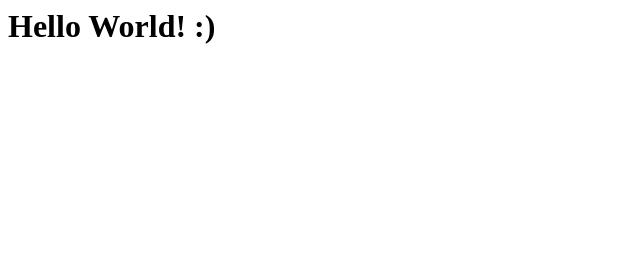
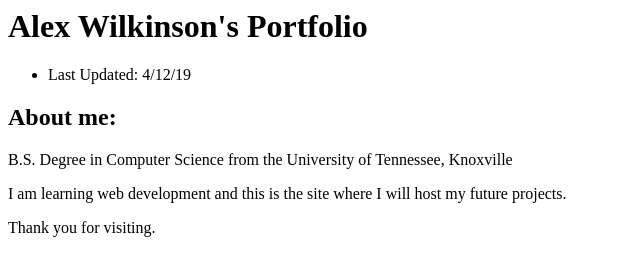
Before and after one commit to awilki13/awilki13.github.io, a plain HTML site: page index.html in a window 1280 px wide. Shown: the whole page, without its empty margins (0-640 px from the left). Drawn offline with Linux system fonts and the light colour scheme.

Commit message:
first commit

```diff
--- a/index.html
+++ b/index.html
@@ -1,8 +1,18 @@
 <html>
+
 <head>
 
 </head>
+
 <body>
-  <h1>Hello World! :)</h1>
+  <h1>Alex Wilkinson's Portfolio</h1>
+  <ul>
+    <li>Last Updated: 4/12/19</li>
+  </ul>
+  <h2>About me:</h2>
+  <p>B.S. Degree in Computer Science from the University of Tennessee, Knoxville</p>
+  <p>I am learning web development and this is the site where I will host my future projects.</p>
+  <p>Thank you for visiting.</p>
 </body>
+
 </html>
```
